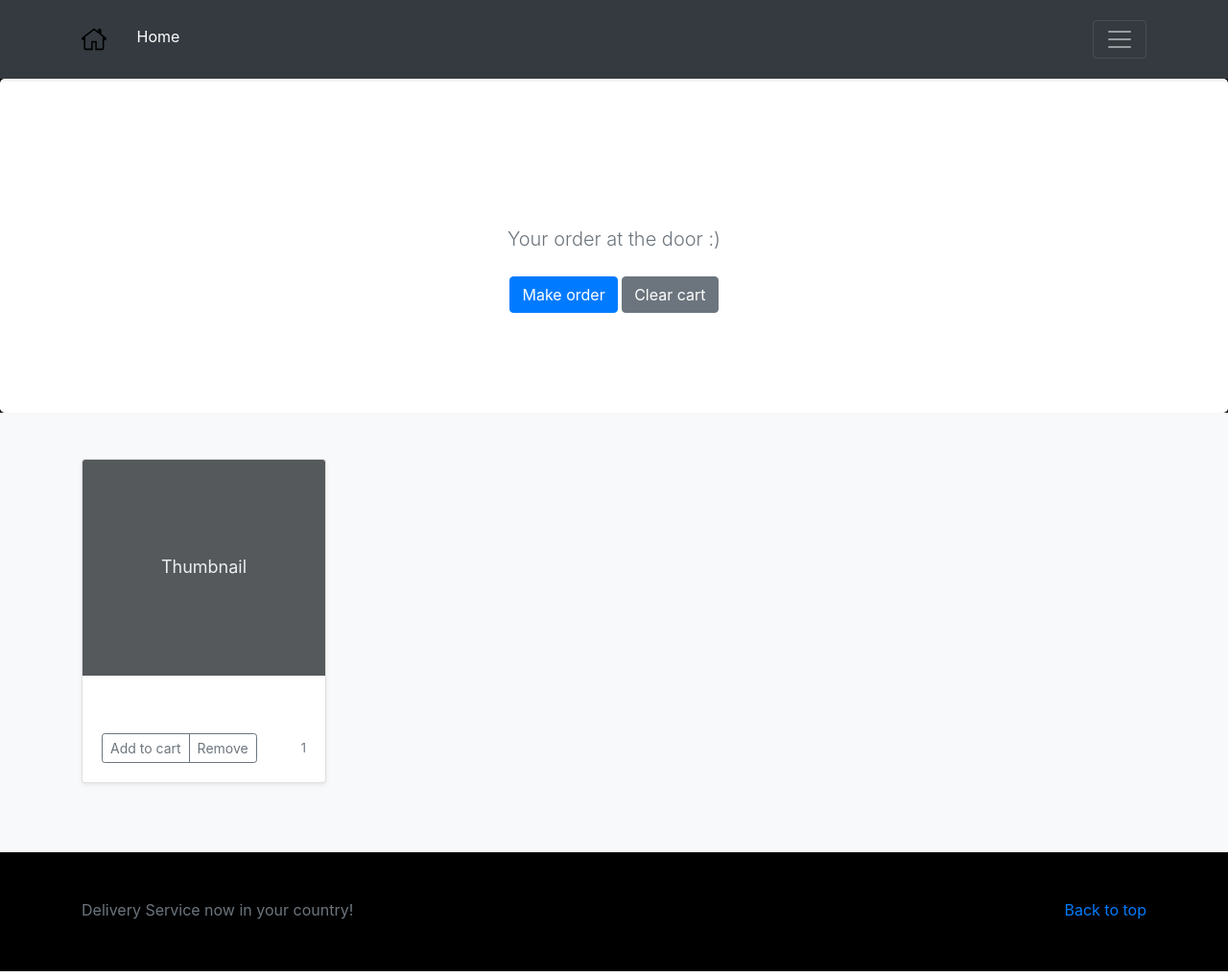
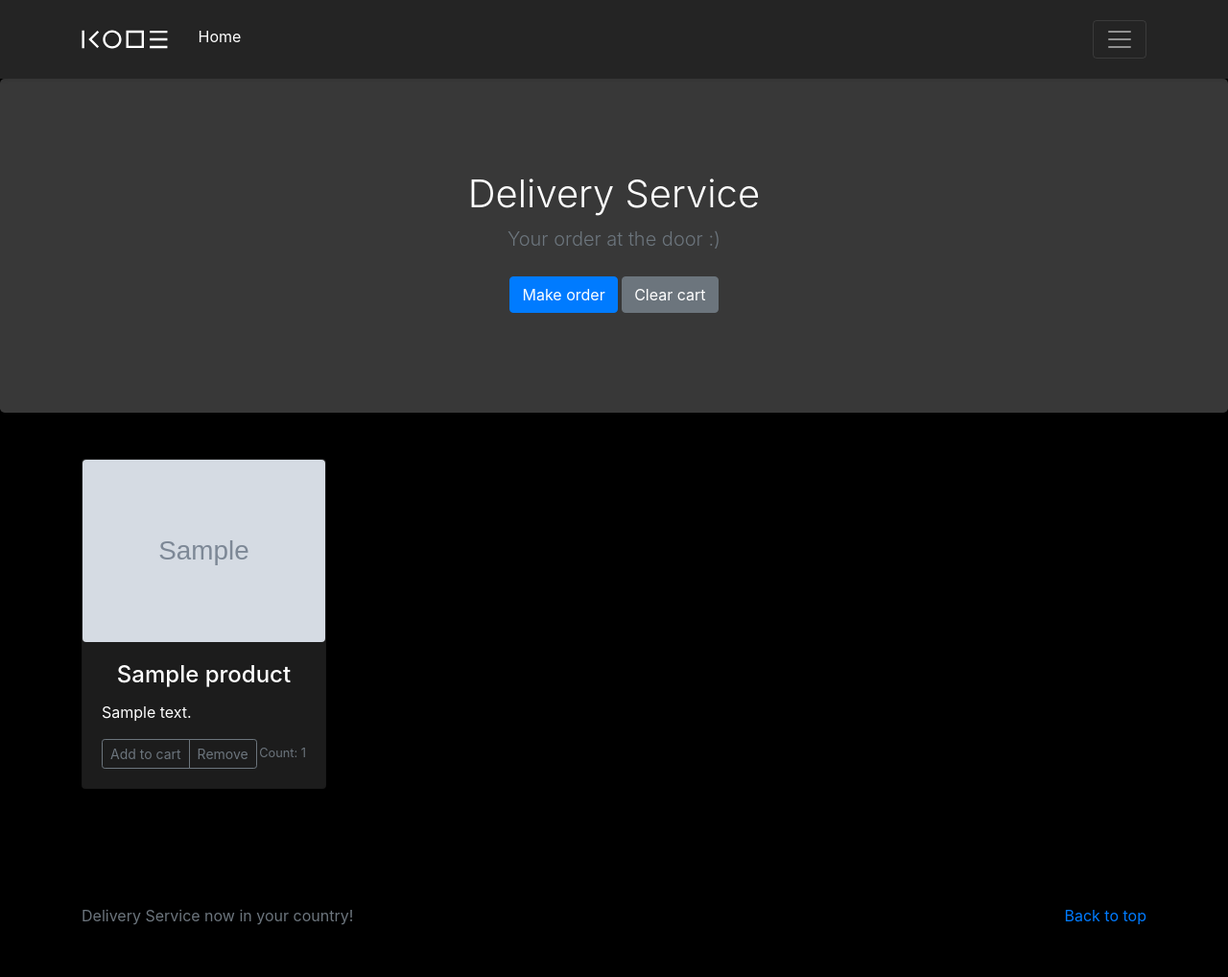
Before and after one commit to Demezy/DeliveryService, a Django app: page /Shop in a window 1280 px wide. Shown: the whole page at 96% size. Run offline with Django 3.2, Linux system fonts and the light colour scheme; tables that the repository leaves empty hold one stand-in row (values such as "Sample post"); grey boxes marked "Sample" are stand-in pictures; some libraries are stand-ins or nearby versions.

Commit message:
upgrade shop page
img links, styles for site (global & lockal), NA image verification, add some images (NA, example)

```diff
--- a/DeliveryService/main/static/main/css/Shop.css
+++ b/DeliveryService/main/static/main/css/Shop.css
@@ -2,8 +2,10 @@
   padding-top: 3rem;
   padding-bottom: 3rem;
   margin-bottom: 0;
-  background-color: #fff;
+  /* background-color: rgba(117,117,117,1); */
+  background-color: rgba(56,56,56,1);
 }
+
 @media (min-width: 768px) {
   .jumbotron {
     padding-top: 6rem;
@@ -31,3 +33,7 @@ footer {
 footer p {
   margin-bottom: .25rem;
 }
+
+.card{
+  background-color: rgba(28,28,28,1);
+}
--- a/DeliveryService/main/static/main/css/base.css
+++ b/DeliveryService/main/static/main/css/base.css
@@ -3,3 +3,6 @@ body{
   color: white;
 }
 /* #4f4ff4 */
+div.navbar-dark, div.dark {
+  background-color: rgba(36,36,36,1);
+}
--- a/DeliveryService/main/templates/main/Shop.html
+++ b/DeliveryService/main/templates/main/Shop.html
@@ -29,53 +29,6 @@
 
 {% block content %}
 
-<header>
-  <!-- navigation -->
-  <div class="bg-dark collapse" id="navbarHeader" style="">
-    <div class="container">
-      <div class="row">
-        <div class="col-sm-8 col-md-7 py-4">
-          <h4 class="text-white">About</h4>
-          <p class="text-muted">Add some information about the album below, the author, or any other
-            background context. Make it a few sentences long so folks can pick up some informative tidbits.
-            Then, link them off to some social networking sites
-            or contact information.</p>
-        </div>
-        <div class="col-sm-4 offset-md-1 py-4">
-          <h4 class="text-white">Contact</h4>
-          <ul class="list-unstyled">
-            <li><a href="#" class="text-white">Follow on Twitter</a></li>
-            <li><a href="#" class="text-white">Like on Facebook</a></li>
-            <li><a href="#" class="text-white">Email me</a></li>
-          </ul>
-        </div>
-      </div>
-    </div>
-  </div>
-
-<!-- TODO: transfer header to base.html -->
-  <div class="navbar navbar-dark bg-dark shadow-sm">
-    <div class="container d-flex justify-content-between">
-      <a href="#" class="navbar-brand d-flex align-items-center">
-        <img src="{% static 'main/svg/home.svg' %}" alt="home" style="width: 2vw; min-width: 20px">
-          <circle cx="12" cy="13" r="4"></circle>
-          <path d="M23 19a2 2 0 0 1-2 2H3a2 2 0 0 1-2-2V8a2 2 0 0 1 2-2h4l2-3h6l2 3h4a2 2 0 0 1 2 2z"></path>
-        </svg>
-        <!-- <strong>Home</strong> -->
-        <!-- <strong><a class="nav-item active mb-2" href="{% url "home" %}">Home</a></strong> -->
-        <div class="nav-item mr-auto active">
-          <a href="{% url 'home' %}" class="nav-link text-white mb-3">Home</a>
-        </div>
-      </a>
-      <button class="navbar-toggler collapsed" type="button" data-toggle="collapse" data-target="#navbarHeader" aria-controls="navbarHeader" aria-expanded="false" aria-label="Toggle navigation">
-        <span class="navbar-toggler-icon"></span>
-      </button>
-    </div>
-  </div>
-  <!-- end of navigation -->
-
-</header>
-
 <main role="main">
   <!-- text on top -->
   <section class="jumbotron text-center">
@@ -90,20 +43,23 @@
   </section>
   <!-- end of text on top -->
   <!-- products view  -->
-  <div class="album py-5 bg-light">
+  <div class="album py-5">
     <div class="container">
       <div class="row">
-
         {% for el in products %}
         <div class="col-md-3">
           <div class="card mb-4 shadow-sm">
-            <svg class="bd-placeholder-img card-img-top" width="100%" height="225" xmlns="http://www.w3.org/2000/svg" preserveAspectRatio="xMidYMid slice" focusable="false" role="img" aria-label="Placeholder: Thumbnail">
-              <title>{{ el.title }}</title>
-              <rect width="100%" height="100%" fill="#55595c"></rect>
-              <text x="50%" y="50%" fill="#eceeef" dy=".3em">Thumbnail</text>
-              <!-- TODO: img link -->
-            </svg>
+            <a class="" href="#">
+              <img class="img-fluid rounded" src="
+              {% if el.img %}
+                {% static 'main/img/' %}{{ el.img }}
+              {% else %}
+                {% static 'main/img/NoImageAvailable.png' %}
+              {% endif %}
+              " alt="Image is not avaible">
+            </a>
             <div class="card-body">
+              <p class="card-title text-center h4">{{ el.title }}</p>
               <p class="card-text">{{ el.text }}</p>
               <div class="d-flex justify-content-between align-items-center">
                 <div class="btn-group">
@@ -112,11 +68,13 @@
                   <button type="button" class="btn btn-sm btn-outline-secondary">Remove</button>
                   <!-- TODO: check for 0 values of product, make button unavaible -->
                 </div>
-                <small class="text-muted">{{ el.count }}</small>
+                <small class="text-muted">Count: {{ el.count }}</small>
               </div>
             </div>
           </div>
         </div>
+
+
         {% endfor %}
 
       </div>
--- a/DeliveryService/main/templates/main/base.html
+++ b/DeliveryService/main/templates/main/base.html
@@ -13,6 +13,52 @@
 </head>
 
 <body>
+  <header>
+    <!-- navigation -->
+    <div class="collapse" id="navbarHeader" style="">
+      <div class="container-fluid dark">
+        <div class="container">
+          <div class="row">
+            <div class="col-sm-8 col-md-7 py-4">
+              <h4 class="text-white">About</h4>
+              <p class="text-muted">Add some information about the album below, the author, or any other
+                background context. Make it a few sentences long so folks can pick up some informative tidbits.
+                Then, link them off to some social networking sites
+                or contact information.</p>
+            </div>
+            <div class="col-sm-4 offset-md-1 py-4">
+              <h4 class="text-white">Contact</h4>
+              <ul class="list-unstyled">
+                <!-- TODO: replace text -->
+                <li><a href="#" class="text-white">TODO: replace</a></li>
+                <li><a href="#" class="text-white">this boring</a></li>
+                <li><a href="#" class="text-white">old text</a></li>
+              </ul>
+            </div>
+          </div>
+        </div>
+      </div>
+    </div>
+
+    <div class="navbar navbar-dark shadow-sm">
+      <div class="container d-flex justify-content-between">
+        <a href="{% url 'home' %}" class="navbar-brand d-flex align-items-center">
+          <img src="{% static 'main/svg/Logo.svg' %}" alt="home" style="width: 7vw; min-width: 20px">
+          <circle cx="12" cy="13" r="4"></circle>
+          <path d="M23 19a2 2 0 0 1-2 2H3a2 2 0 0 1-2-2V8a2 2 0 0 1 2-2h4l2-3h6l2 3h4a2 2 0 0 1 2 2z"></path>
+          </svg>
+          <div class="nav-item mr-auto active">
+            <a href="{% url 'home' %}" class="nav-link text-white mb-3">Home</a>
+          </div>
+        </a>
+        <button class="navbar-toggler collapsed" type="button" data-toggle="collapse" data-target="#navbarHeader" aria-controls="navbarHeader" aria-expanded="false" aria-label="Toggle navigation">
+          <span class="navbar-toggler-icon"></span>
+        </button>
+      </div>
+    </div>
+    <!-- end of navigation -->
+
+  </header>
   {% block content%}{% endblock %}
 </body>
 
@@ -28,10 +74,10 @@
 <!-- end of footer -->
 <!-- jquery & bootstrap -->
 <script src="https://code.jquery.com/jquery-3.5.1.slim.min.js" integrity="sha384-DfXdz2htPH0lsSSs5nCTpuj/zy4C+OGpamoFVy38MVBnE+IbbVYUew+OrCXaRkfj" crossorigin="anonymous"></script>
+<script src="https://cdn.jsdelivr.net/npm/bootstrap@4.5.3/dist/js/bootstrap.bundle.min.js" integrity="sha384-ho+j7jyWK8fNQe+A12Hb8AhRq26LrZ/JpcUGGOn+Y7RsweNrtN/tE3MoK7ZeZDyx" crossorigin="anonymous"></script>
 <script>
   window.jQuery || document.write('<script src="/docs/4.5/assets/js/vendor/jquery.slim.min.js"><\/script>')
 </script>
-<script src="/docs/4.5/dist/js/bootstrap.bundle.min.js" integrity="sha384-ho+j7jyWK8fNQe+A12Hb8AhRq26LrZ/JpcUGGOn+Y7RsweNrtN/tE3MoK7ZeZDyx" crossorigin="anonymous"></script>
 <!-- end of jquery & bootstrap -->
 
 </html>
--- a/DeliveryService/main/views.py
+++ b/DeliveryService/main/views.py
@@ -22,4 +22,4 @@ def test_page(request):
 
 
 def manage_page(request):
-    return render(request, "main/manage_page.html")
+    return render(request, "main/manage_page.html", {"COMPANY": COMPANY})
```
Also changed, not shown: DeliveryService/main/static/main/img/NoImageAvailable.png (added), DeliveryService/main/static/main/img/example.png (added), DeliveryService/main/static/main/svg/home.svg (deleted).
